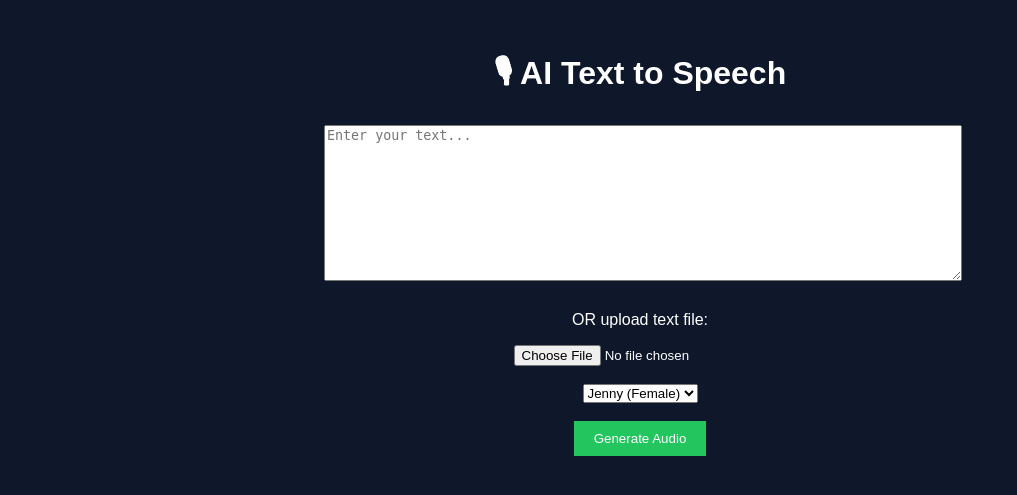
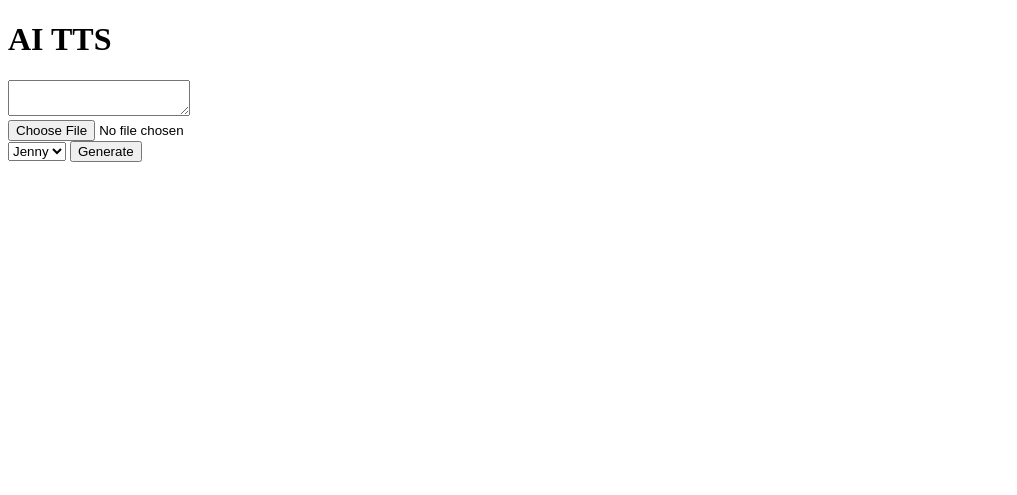
Before and after one commit to lemon9090/tts-website, a FastAPI app: page / in a window 1280 px wide. Shown: the top 495 px of the page, without its empty margins (0-1017 px from the left). Run offline with FastAPI, Linux system fonts and the light colour scheme.

Commit message:
Update index.html

```diff
--- a/templates/index.html
+++ b/templates/index.html
@@ -1,34 +1,19 @@
 <!DOCTYPE html>
 <html>
-<head>
-    <title>AI Text to Speech</title>
-    <link rel="stylesheet" href="/static/style.css">
-</head>
 <body>
 
-<div class="container">
-    <h1>🎙 AI Text to Speech</h1>
+<h1>AI TTS</h1>
 
-    <form action="/generate" method="post" enctype="multipart/form-data">
+<form action="/generate" method="post" enctype="multipart/form-data">
+    <textarea name="text"></textarea><br>
+    <input type="file" name="file"><br>
 
-        <textarea name="text" placeholder="Enter your text..."></textarea>
+    <select name="voice">
+        <option value="en-US-JennyNeural">Jenny</option>
+    </select>
 
-        <p>OR upload text file:</p>
-        <input type="file" name="file">
-
-        <br><br>
-
-        <select name="voice">
-            <option value="en-US-JennyNeural">Jenny (Female)</option>
-            <option value="en-CA-LiamNeural">Liam (Male)</option>
-            <option value="en-US-ChristopherNeural">Christopher</option>
-        </select>
-
-        <br><br>
-
-        <button type="submit">Generate Audio</button>
-    </form>
-</div>
+    <button type="submit">Generate</button>
+</form>
 
 </body>
 </html>
```
